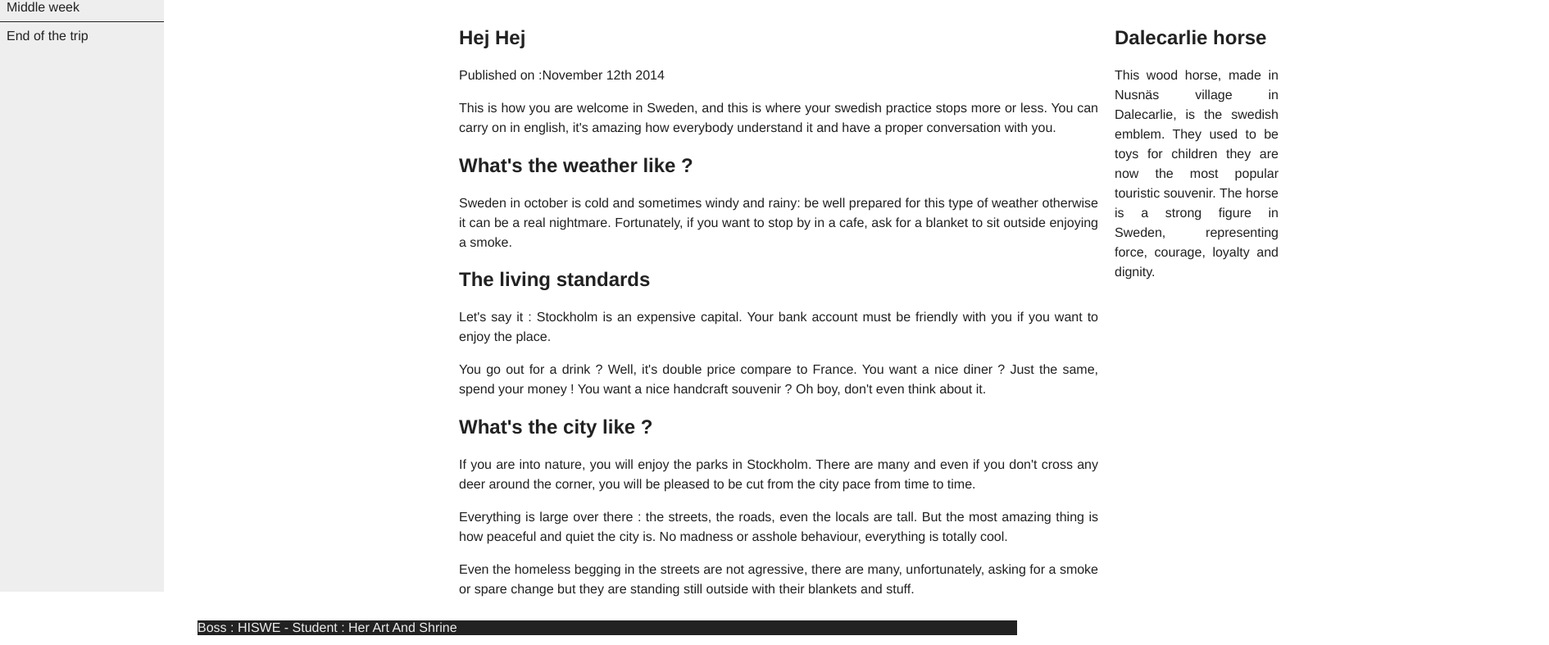
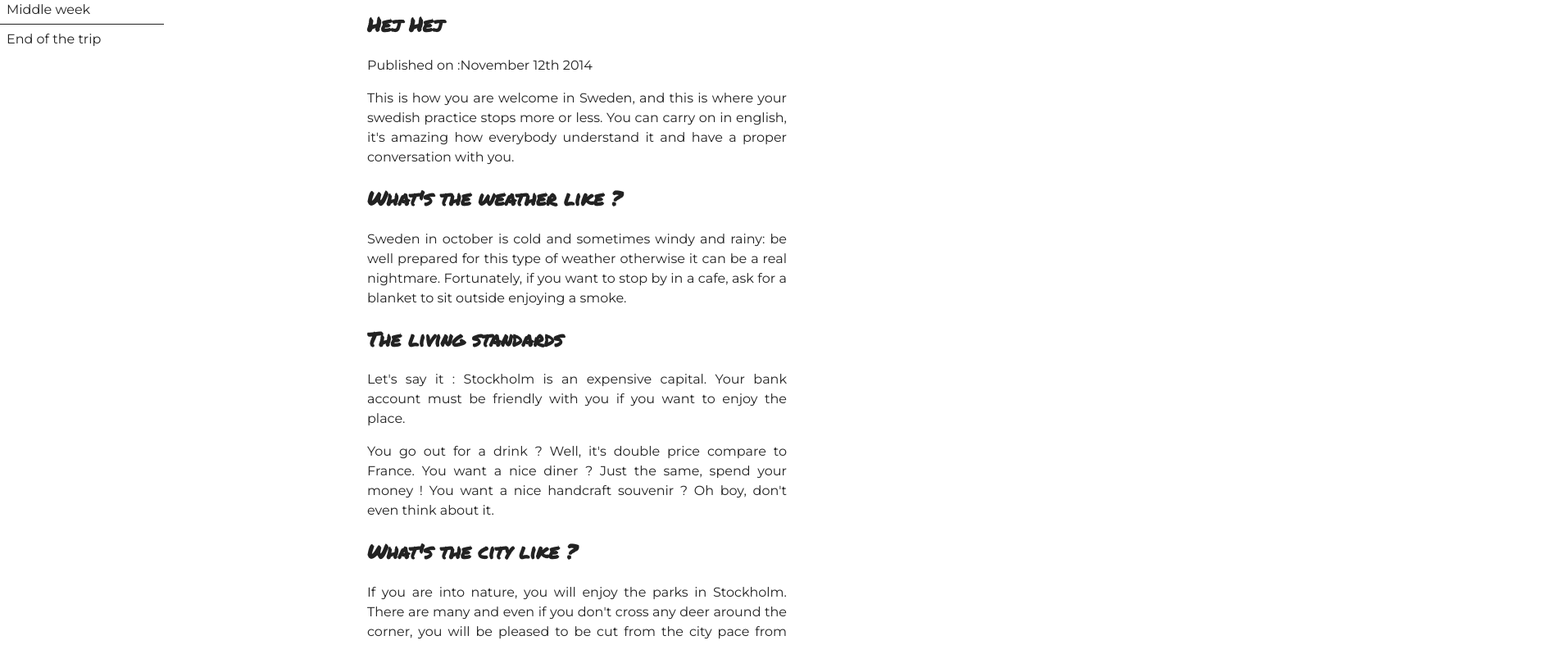
Before and after one commit to herartandshrine/kiddo-in-stockholm, a website: page src/html/index.html in a window 1280 px wide. Shown: the part 78-865 px from the top of the page at 82% size, 1890 px wide, since content can reach past the window. Drawn offline with nearby package versions, Linux system fonts and the light colour scheme; files that its build step writes are made by us from their sources.

Commit message:
Position + fonts

```diff
--- a/src/css/general.scss
+++ b/src/css/general.scss
@@ -1,10 +1,24 @@
+@import url(http://fonts.googleapis.com/css?family=Permanent+Marker);
+@import url(http://fonts.googleapis.com/css?family=Montserrat:400,700);
+
 html {
-  font-family: Helvetica, Arial, sans-serif;
+  font-family: 'Montserrat', sans-serif;
 }
 
 body {
   color: $black;
   font-size: 100%;
+  margin: 0;
+  padding: 0;
+}
+
+h1,
+h2,
+h3,
+h4,
+h5,
+h6 {
+  font-family: 'Permanent Marker', cursive;
 }
 
 p {
--- a/src/css/media.scss
+++ b/src/css/media.scss
@@ -3,6 +3,7 @@
   .main-header {
     h1 {
       text-align: center;
+      padding-left: 270px;
     }
 
     button {
@@ -16,13 +17,12 @@
     top: 0;
     left: 0;
     right: 0;
-    background: $soft-grey;
+    background: $white;
     transform: translate(0, 0);
     box-shadow: 0 0 0 rgba(0, 0, 0, .5);
     // Add CSS transition to animate the menu opening
     transition: transform .5s, box-shadow .5s;
     width: 200px;
-    height: 100%;
 
     button {
       display: none;
@@ -30,29 +30,18 @@
   }
 
   body {
-    margin-left: 210px;
     overflow-x: hidden;
   }
 
   .main-section {
-    display: inline-block;
     box-sizing: border-box;
-    width: 1000px;
-    padding: 10px;
-    margin: 0 340px;
-    vertical-align: top;
-  }
-
-  .article-01,
-  .article-02,
-  .article-03,
-  .article-04 {
-    width: 780px;
-    margin: 0;
+    width: 50%;
+    margin: 0 auto;
+    padding-left: 10%;
   }
 
   aside {
-    display: inline-block;
+    display: none;
     vertical-align: top;
     width: 200px;
     padding: 10px;
@@ -62,7 +51,8 @@
   }
 
   footer {
-    width: 1000px;
-    margin: auto;
+    width: 100%;
+    margin: 0 auto;
+    padding: 10px;
   }
 }
--- a/src/css/variables.scss
+++ b/src/css/variables.scss
@@ -1,3 +1,4 @@
 $black: #222;
 $soft-grey: #eee;
 $red: #CC0000;
+$white: #FFF;
```
Also changed, not shown: src/css/variables.css (added), 1 other file.
